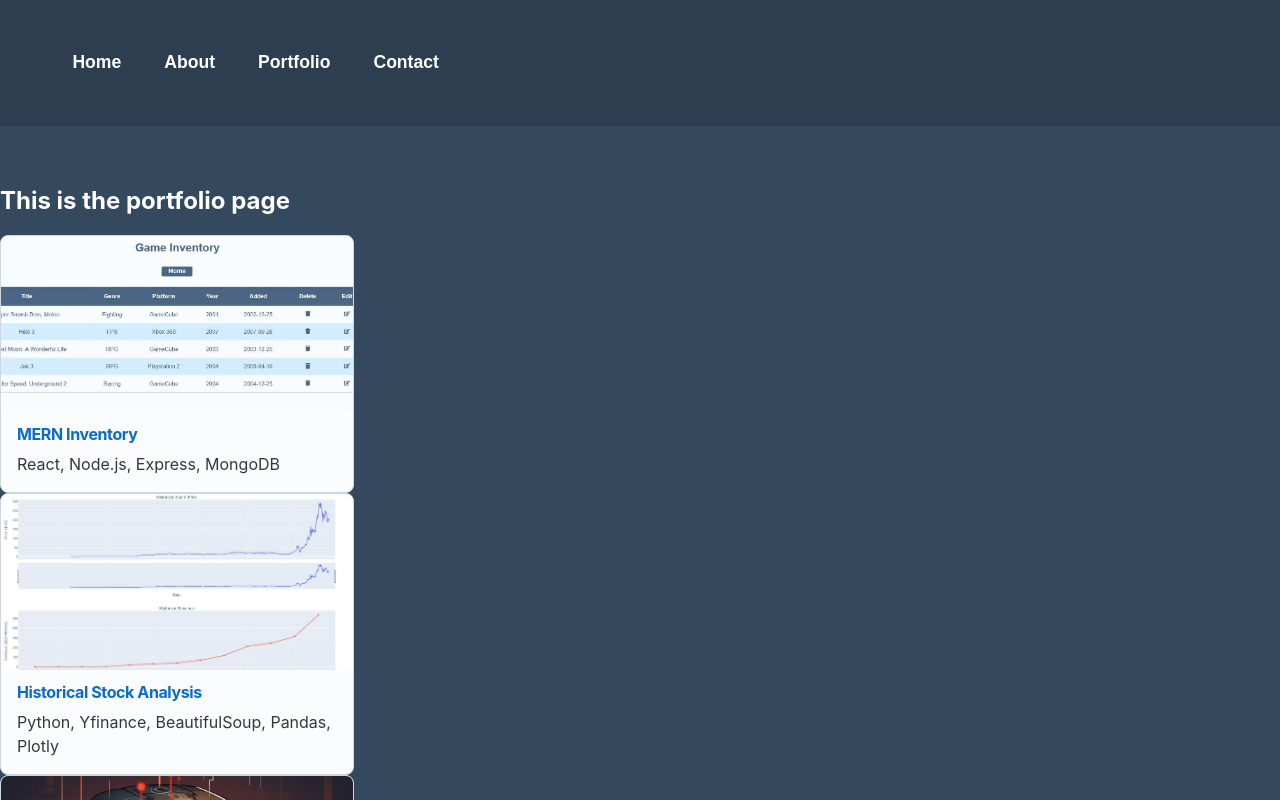
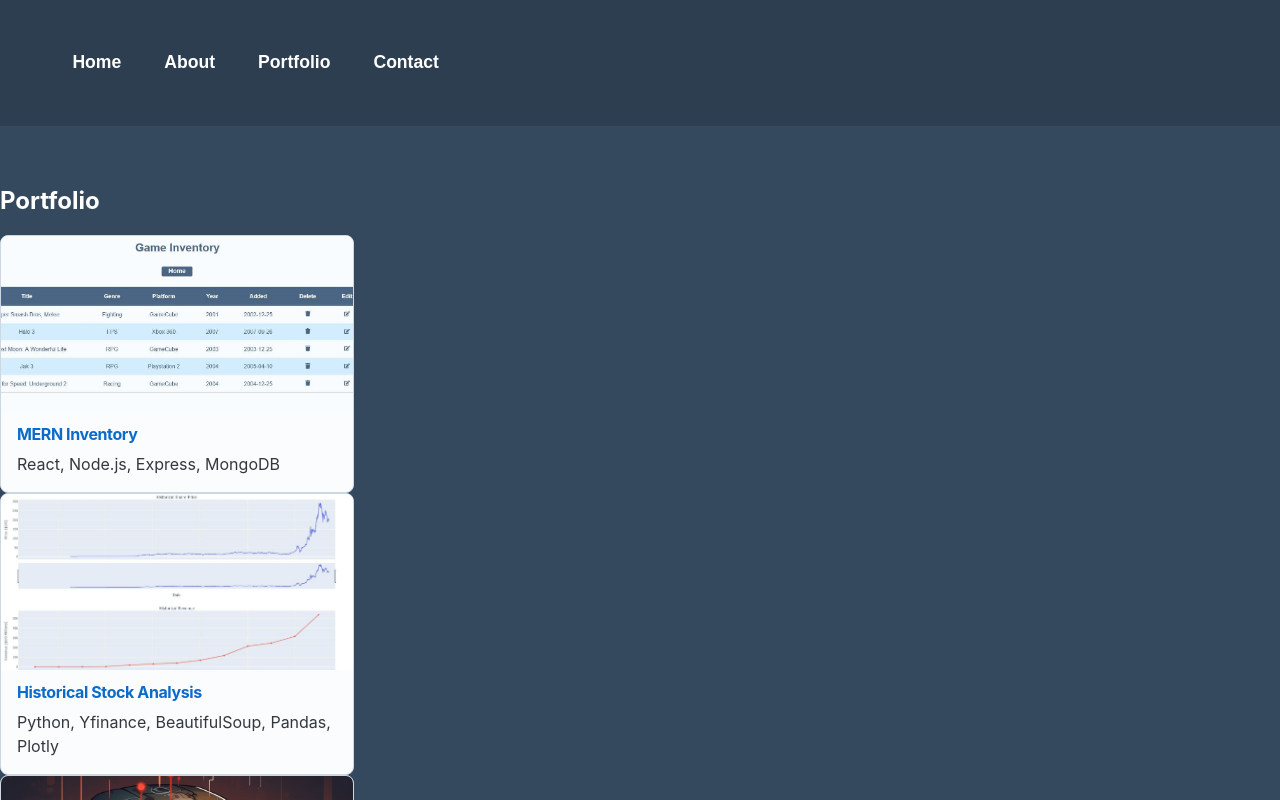
Before and after one commit to Hayden-Johnston/portfolio-site, a React (Create React App) app: page /Portfolio in a window 1280 px wide. Shown: the top 800 px of the page. Built offline with nearby package versions, Linux system fonts and the light colour scheme.

Commit message:
added content cards

```diff
--- a/src/pages/PortfolioPage.js
+++ b/src/pages/PortfolioPage.js
@@ -6,10 +6,14 @@ function PortfolioPage() {
     return (
         <>
 
-    <h2>This is the portfolio page</h2>
-    <article>
-        {projects.map((project) => <ContentCard project={project} />)}
-    </article>
+    <div class="center-container">
+        <h2>Portfolio</h2>
+    </div>
+    <div class="center-container">
+        <div class="cards-container">
+            {projects.map((project) => <ContentCard project={project} class="card"/>)}
+        </div>
+    </div>
         </>
     );
 }
```
